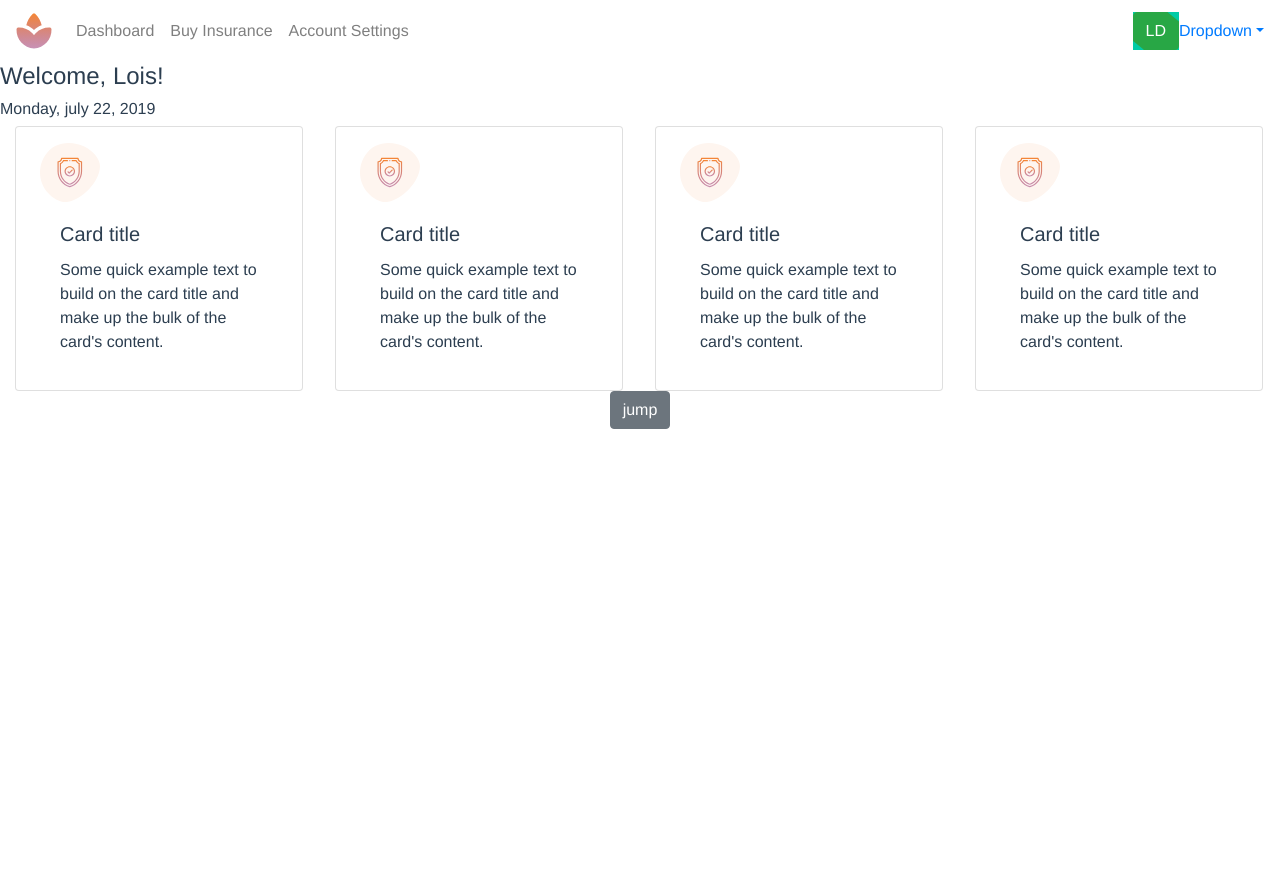
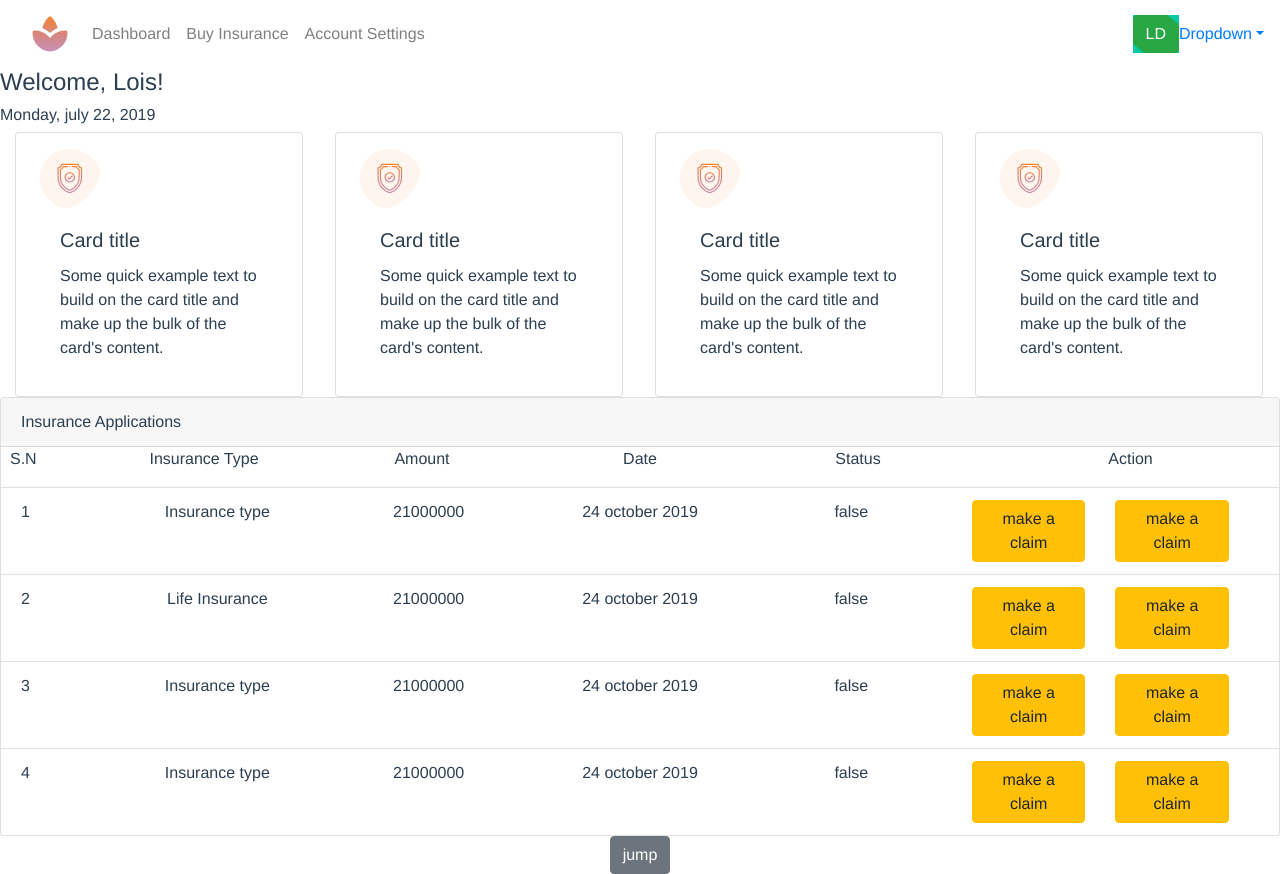
Before and after one commit to BernardObinna/insurance-dashboard, a Vue app: page /#/ in a window 1280 px wide. Before the commit the page ends 800 px from the top, so only its background shows below. Built offline with nearby package versions, Linux system fonts and the light colour scheme.

Commit message:
ADDED and still adding card forms

```diff
--- /dev/null
+++ b/src/components/InsuranceBody.vue
@@ -0,0 +1,52 @@
+<template>
+  <div class="card w-100" style="width: 18rem;">
+    <div class="card-header text-left">Insurance Applications</div>
+    <div class="row">
+      <p class="col-1 pl-4 text-left">S.N</p>
+      <p class="col-2">Insurance Type</p>
+      <p class="col-2">Amount</p>
+      <p class="col-2">Date</p>
+      <p class="col-2">Status</p>
+      <p class="col-3">Action</p>
+    </div>
+    <ul class="list-group list-group-flush">
+      <li v-for="(application , index) in applications" :key="index" class="list-group-item">
+        <div class="row">
+          <p class="col-1 text-left">{{index+1}}</p>
+          <p class="col-2">{{application.type}}</p>
+          <p class="col-2">{{application.amount}}</p>
+          <p class="col-2">{{application.date}}</p>
+          <p class="col-2">{{application.status}}</p>
+          <div class="col-3 row">
+            <div class="col">
+              <button class="btn btn-warning">make a claim</button>
+            </div>
+            <div class="col">
+              <button class="btn btn-warning">make a claim</button>
+            </div>
+            <!-- <div class="row"> -->
+
+            <!-- </div> -->
+          </div>
+        </div>
+      </li>
+      <!-- <li class="list-group-item">Dapibus ac facilisis in</li>
+      <li class="list-group-item">Vestibulum at eros</li>-->
+    </ul>
+  </div>
+</template>
+
+<script>
+export default {
+  props: {
+    applications: {}
+    // propName: {
+    //     type: Number,
+    //     default:
+    // },
+  }
+};
+</script>
+
+<style>
+</style>
--- a/src/components/Nav.vue
+++ b/src/components/Nav.vue
@@ -1,9 +1,9 @@
 <template>
   <nav class="navbar navbar-expand-lg navbar-light bg-white">
-    <a class="navbar-brand" href="#">
-      <!-- Navbar -->
+    <router-link class="nav-link" to="/">
       <img src="@/assets/Icon-color.svg" alt>
-    </a>
+    </router-link>
+
     <button
       class="navbar-toggler"
       type="button"
@@ -19,16 +19,18 @@
     <div class="collapse navbar-collapse" id="navbarTogglerDemo02">
       <ul class="navbar-nav mr-auto mt-2 mt-lg-0">
         <li class="nav-item">
-          <a class="nav-link" href="#">
+          <!-- <a class="nav-link" href="#">
             Dashboard
             <span class="sr-only">(current)</span>
-          </a>
+          </a>-->
+          <router-link class="nav-link" to="/">Dashboard</router-link>
         </li>
         <li class="nav-item">
           <a class="nav-link" href="#">Buy Insurance</a>
         </li>
         <li class="nav-item">
-          <a class="nav-link" href="#">Account Settings</a>
+          <!-- <a class="nav-link" href="#">Account Settings</a> -->
+          <router-link class="nav-link" to="/account">Account Settings</router-link>
         </li>
       </ul>
 
--- a/src/router.js
+++ b/src/router.js
@@ -12,13 +12,13 @@ export default new Router({
       component: Home
     },
     {
-      path: "/about",
-      name: "about",
+      path: "/account",
+      name: "account",
       // route level code-splitting
       // this generates a separate chunk (about.[hash].js) for this route
       // which is lazy-loaded when the route is visited.
       component: () =>
-        import(/* webpackChunkName: "about" */ "./views/About.vue")
+        import(/* webpackChunkName: "about" */ "./views/Account.vue")
     }
   ]
 });
--- a/src/views/About.vue
+++ /dev/null
@@ -1,5 +0,0 @@
-<template>
-  <div class="about">
-    <h1>This is an about page</h1>
-  </div>
-</template>
--- /dev/null
+++ b/src/views/Account.vue
@@ -0,0 +1,129 @@
+<template>
+  <div>
+    <Nav/>
+    <div class="container">
+      <header class="text-left">
+        <h4>ACCOUNT SETTINGS</h4>
+      </header>
+
+      <div class="card">
+        <div class="card-body">
+          <h5 class="card-title text-left">PERSONAL INFORMATION</h5>
+          <p
+            class="card-text text-left"
+          >Use this page to update your contact information and change your passsword</p>
+
+          <div class="d-flex flex-row text-left">
+            <img src="@/assets/Avatar.png" alt>
+            <div class="d-block m-3">
+              <a href="#" class="link">Upload a new profile image</a>
+              <p>Maximun size allowed is 600kb of PNG, JPEG, JPG</p>
+            </div>
+          </div>
+          <form class="text-left">
+            <div class="form-row">
+              <div class="form-group col-6">
+                <label for="inputEmail4">Email Address</label>
+                <input type="email" class="form-control" id="inputEmail4" placeholder="Email">
+              </div>
+            </div>
+            <div class="form-row">
+              <div class="form-group col-4">
+                <label for="inputEmail4">FULL NAME</label>
+                <input type="text" class="form-control" id="inputEmail4" placeholder="fullname">
+              </div>
+              <div class="form-group col-4">
+                <label for="inputEmail4">USER NAME</label>
+                <input type="text" class="form-control" id="inputEmail4" placeholder="Username">
+              </div>
+              <div class="form-group col-4">
+                <label for="inputEmail4">FULL NAME</label>
+                <input type="date" class="form-control" id="inputEmail4" placeholder="Email">
+              </div>
+            </div>
+            <button type="submit" class="btn btn-warning">Save Changes</button>
+          </form>
+
+          <form class="text-left">
+            <div class="form-row">
+              <div class="form-group col-4">
+                <label for="inputEmail4">CURRENT PASSWORD</label>
+                <input type="password" class="form-control" id="inputEmail4" placeholder="password">
+              </div>
+              <div class="form-group col-4">
+                <label for="inputEmail4">NEW PASSWORD</label>
+                <input type="password" class="form-control" id="inputEmail4" placeholder="Username">
+              </div>
+              <div class="form-group col-4">
+                <label for="inputEmail4">CONFIRM PASSWORD</label>
+                <input type="password" class="form-control" id="inputEmail4" placeholder="Email">
+              </div>
+            </div>
+            <button type="submit" class="btn btn-warning">Save Changes</button>
+          </form>
+        </div>
+      </div>
+
+      <div class="card">
+        <div class="card-body">
+          <h5 class="card-title text-left">CHANGE STATE OF RESIDENCE</h5>
+          <p class="card-text text-left">a Bit of lorem ipsum</p>
+
+          <form class="text-left">
+            <div class="form-row">
+              <div class="form-group col-6">
+                <label for="inputEmail4">CURRENT STATE</label>
+                <input type="text" class="form-control" id="inputEmail4" placeholder="State">
+              </div>
+            </div>
+            <div class="form-row">
+              <div class="form-group col-4">
+                <label for="inputEmail4">New STATE OF RESIDENCE</label>
+                <input type="text" class="form-control" id="inputEmail4">
+              </div>
+              <div class="form-group col-4">
+                <label for="inputEmail4">WHAT LGA DO YOU LIVE IN</label>
+                <input type="text" class="form-control" id="inputEmail4">
+              </div>
+              <div class="form-group col-4">
+                <label for="inputEmail4">FEDERAL CONSTITUENCIES</label>
+                <input type="date" class="form-control" id="inputEmail4" placeholder="Email">
+              </div>
+            </div>
+            <button type="submit" class="btn btn-warning">Save Changes</button>
+          </form>
+
+          <form class="text-left">
+            <div class="form-row">
+              <div class="form-group col-4">
+                <label for="inputEmail4">CURRENT PASSWORD</label>
+                <input type="password" class="form-control" id="inputEmail4" placeholder="password">
+              </div>
+              <div class="form-group col-4">
+                <label for="inputEmail4">NEW PASSWORD</label>
+                <input type="password" class="form-control" id="inputEmail4" placeholder="Username">
+              </div>
+              <div class="form-group col-4">
+                <label for="inputEmail4">CONFIRM PASSWORD</label>
+                <input type="password" class="form-control" id="inputEmail4" placeholder="Email">
+              </div>
+            </div>
+            <button type="submit" class="btn btn-warning">Save Changes</button>
+          </form>
+        </div>
+      </div>
+    </div>
+  </div>
+</template>
+
+<script>
+import Nav from "@/components/Nav.vue";
+export default {
+  components: {
+    Nav
+  }
+};
+</script>
+
+<style>
+</style>
--- a/src/views/Home.vue
+++ b/src/views/Home.vue
@@ -8,6 +8,7 @@
       <h6 class="faded">Monday, july 22, 2019</h6>
     </header>
     <Cards :cards="cards"/>
+    <Ibody :applications="applications"/>
     <button class="btn btn-secondary">jump</button>
   </div>
 </template>
@@ -17,6 +18,7 @@
 // import HelloWorld from "@/components/HelloWorld.vue";
 import Nav from "@/components/Nav.vue";
 import Cards from "@/components/Cards.vue";
+import Ibody from "@/components/InsuranceBody.vue";
 
 export default {
   name: "home",
@@ -40,6 +42,32 @@ export default {
           name: "Ac",
           amount: 1400000
         }
+      ],
+      applications: [
+        {
+          type: "Insurance type",
+          amount: 21000000,
+          date: "24 october 2019",
+          status: false
+        },
+        {
+          type: "Life Insurance",
+          amount: 21000000,
+          date: "24 october 2019",
+          status: false
+        },
+        {
+          type: "Insurance type",
+          amount: 21000000,
+          date: "24 october 2019",
+          status: false
+        },
+        {
+          type: "Insurance type",
+          amount: 21000000,
+          date: "24 october 2019",
+          status: false
+        }
       ]
     };
   },
@@ -47,7 +75,8 @@ export default {
   components: {
     // HelloWorld,
     Nav,
-    Cards
+    Cards,
+    Ibody
   }
 };
 </script>
```
Also changed, not shown: src/assets/Avatar.png (added).
